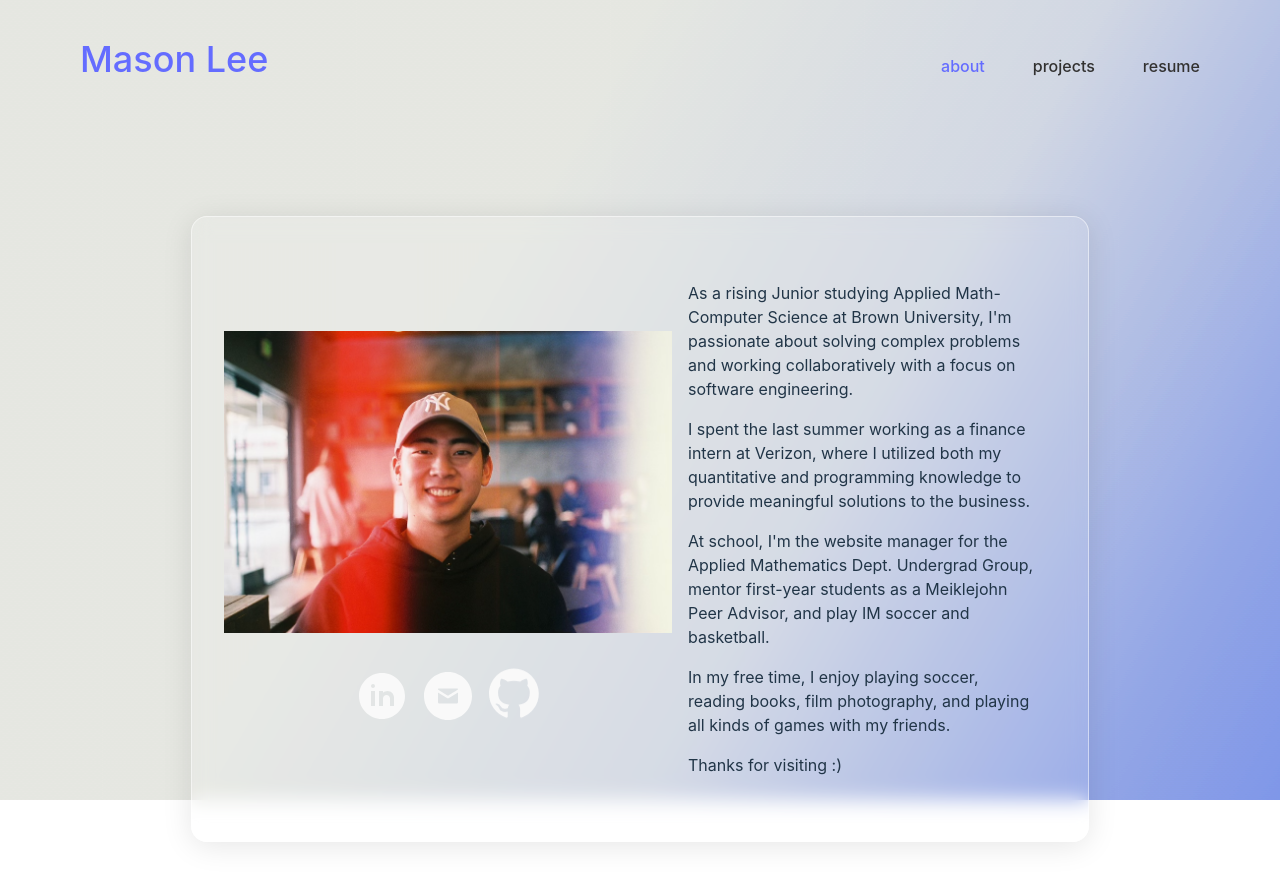
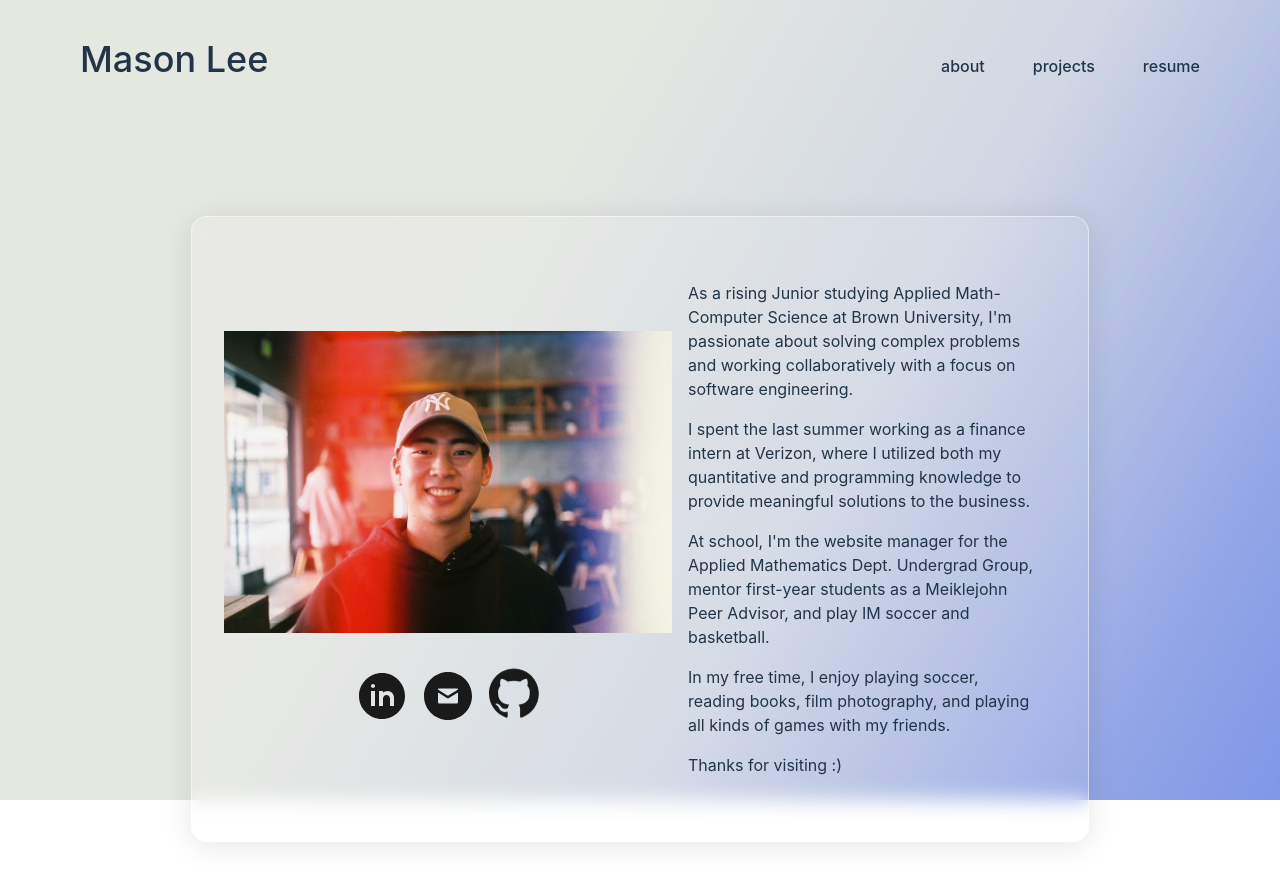
Before and after one commit to jhmlee/personal_website, a React (Vite) app: page /about in a window 1280 px wide. Shown: the top 884 px of the page. Built offline with nearby package versions, Linux system fonts and the light colour scheme.

Commit message:
light/dark

```diff
--- a/src/components/Navbar.css
+++ b/src/components/Navbar.css
@@ -6,13 +6,7 @@
     justify-content: center;
     align-items: baseline;
 
-    color-scheme: light dark;
 
-    font-synthesis: none;
-    text-rendering: optimizeLegibility;
-    -webkit-font-smoothing: antialiased;
-    -moz-osx-font-smoothing: grayscale;
-    -webkit-text-size-adjust: 100%;
 }
 
 nav .navName {
@@ -37,7 +31,6 @@
 }
 
 .links li:hover {
-    color: white;
     opacity: 1;
     filter: none;
 }
@@ -47,6 +40,5 @@
     filter: blur(1px);
 }
 .navbar .links a:not(.active) {
-    color: #323130;
     border-bottom: none;
   }
--- a/src/index.css
+++ b/src/index.css
@@ -2,8 +2,7 @@
   font-family: Inter, system-ui, Avenir, Helvetica, Arial, sans-serif;
   line-height: 1.5;
   font-weight: 400;
-  color-scheme: light;
-  /* color-scheme: light dark; for light and dark mode */
+  color-scheme: light dark;
   color: rgba(255, 255, 255, 0.87);
   background-color: #242424;
 
@@ -19,6 +18,7 @@
   color: #646cff;
   text-decoration: inherit;
 }
+
 a:hover {
   color: #535bf2;
 }
@@ -45,6 +45,7 @@
   cursor: pointer;
   transition: border-color 0.25s;
 }
+
 button:hover {
   border-color: #646cff;
 }
@@ -66,11 +67,17 @@
   opacity: 0.4;
   z-index: -1;
 }
+
 svg {
   fill: #f9f9f9;
   height: 50px;
   width: 50px;
 }
+
+nav a {
+  color: #f9f9f9;
+}
+
 
 @media (prefers-color-scheme: light) {
   :root {
@@ -87,13 +94,14 @@
     background-image:  linear-gradient(-60deg, #3b60e4 20%,  #E0E2DB 50%);
   }
   svg {
-    fill: "#1A1A1A";
+    fill: #1A1A1A;
+  }
+  nav a{
+    color: #213547
+  }
 
-  }
 }
 /*sliding background  #make both percents 50 to get it clear*/
-
-
 
 .layer1 {
   animation-direction: alternate-reverse;
```
